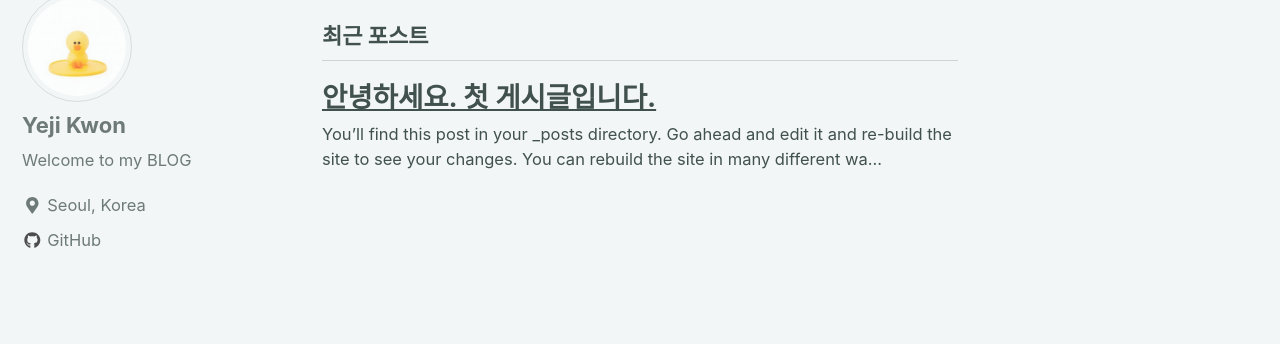
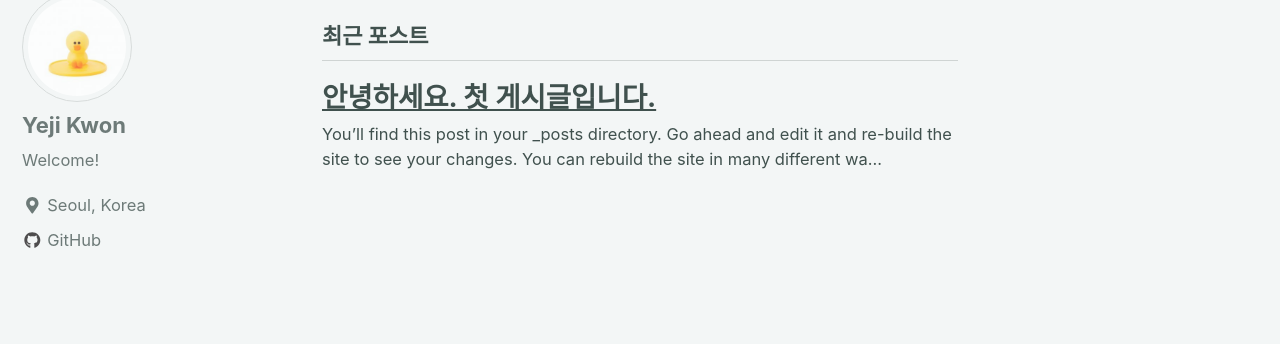
Before and after one commit to Yejikwon/Yejikwon.github.io, a Jekyll site: the page built from index.html, in a window 1280 px wide. Shown: the part 152-496 px from the top of the page. Built offline with Jekyll 4.4.1, drawn with Linux system fonts in a browser that asks for light colours; nearby versions of some CDN libraries; the list of posts is cut into pages by our own code.

Commit message:
changing disqus

```diff
--- a/_config.yml
+++ b/_config.yml
@@ -29,7 +29,7 @@
 comments:
   provider               : "disqus" # false (default), "disqus", "discourse", "facebook", "google-plus", "staticman", "staticman_v2" "custom"
   disqus:
-    shortname            : dev-hundred-blog # https://help.disqus.com/customer/portal/articles/466208-what-s-a-shortname-
+    shortname            : yejikwon.github.io # https://help.disqus.com/customer/portal/articles/466208-what-s-a-shortname-
   discourse:
     server               : # https://meta.discourse.org/t/embedding-discourse-comments-via-javascript/31963 , e.g.: meta.discourse.org
   facebook:
@@ -102,7 +102,7 @@
 author:
   name             : "Yeji Kwon"
   avatar           : "/assets/images/sally.jpeg" # path of avatar image, e.g. "/assets/images/bio-photo.jpg"
-  bio              : "Welcome to my BLOG"
+  bio              : "Welcome!"
   location         : "Seoul, Korea"
   email            :
   uri              :
```
